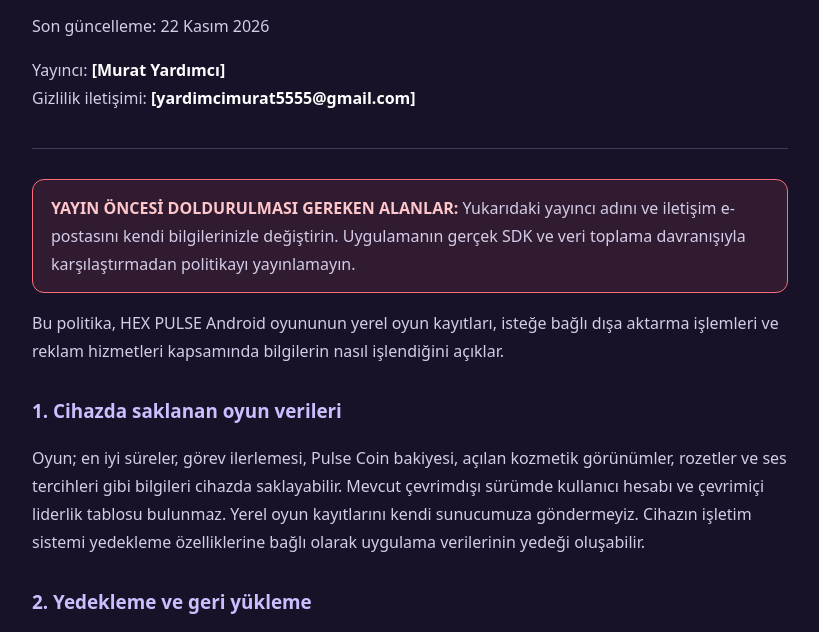
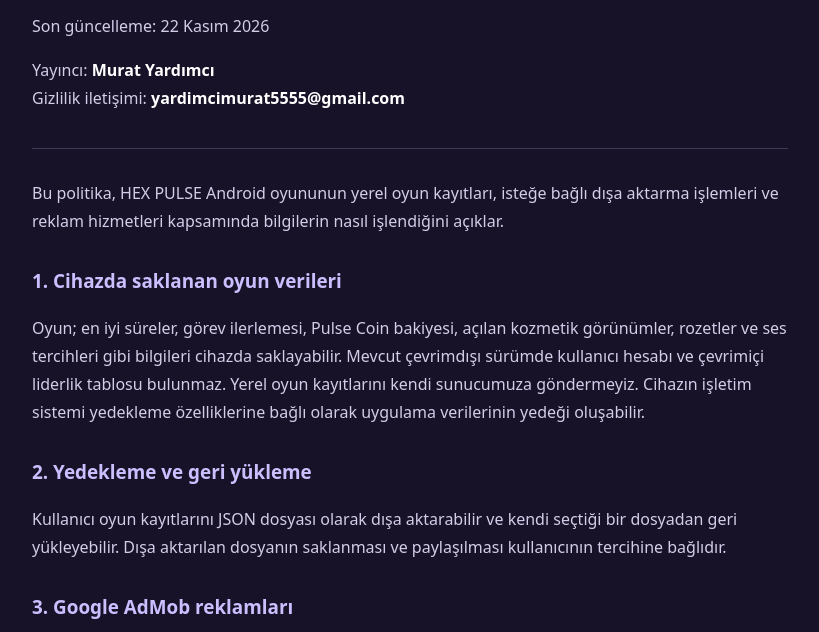
Before and after one commit to yardimcimurat5555-byte/hex-pulse-android-koy.-lk-ZIP-dosya, a plain HTML site: page index.html in a window 1280 px wide. Shown: the part 133-765 px from the top of the page, without its empty margins (230-1049 px from the left). Drawn offline with Linux system fonts and the light colour scheme.

Commit message:
Update privacy policy header and notice text

```diff
--- a/index.html
+++ b/index.html
@@ -16,8 +16,8 @@
 </head>
 <body>
   <main>
-    <header><div class="brand">HEX PULSE · ANDROID</div><h1>Gizlilik Politikası</h1><p>Son güncelleme: 22 Kasım 2026</p><p>Yayıncı: <strong>[Murat Yardımcı]</strong><br>Gizlilik iletişimi: <strong>[yardimcimurat5555@gmail.com]</strong></p></header>
-    <p class="notice"><strong>YAYIN ÖNCESİ DOLDURULMASI GEREKEN ALANLAR:</strong> Yukarıdaki yayıncı adını ve iletişim e-postasını kendi bilgilerinizle değiştirin. Uygulamanın gerçek SDK ve veri toplama davranışıyla karşılaştırmadan politikayı yayınlamayın.</p>
+    <header><div class="brand">HEX PULSE · ANDROID</div><h1>Gizlilik Politikası</h1><p>Son güncelleme: 22 Kasım 2026</p><p>Yayıncı: <strong>Murat Yardımcı</strong><br>Gizlilik iletişimi: <strong>yardimcimurat5555@gmail.com</strong></p></header>
+
     <p>Bu politika, HEX PULSE Android oyununun yerel oyun kayıtları, isteğe bağlı dışa aktarma işlemleri ve reklam hizmetleri kapsamında bilgilerin nasıl işlendiğini açıklar.</p>
     <h2>1. Cihazda saklanan oyun verileri</h2>
     <p>Oyun; en iyi süreler, görev ilerlemesi, Pulse Coin bakiyesi, açılan kozmetik görünümler, rozetler ve ses tercihleri gibi bilgileri cihazda saklayabilir. Mevcut çevrimdışı sürümde kullanıcı hesabı ve çevrimiçi liderlik tablosu bulunmaz. Yerel oyun kayıtlarını kendi sunucumuza göndermeyiz. Cihazın işletim sistemi yedekleme özelliklerine bağlı olarak uygulama verilerinin yedeği oluşabilir.</p>
```
